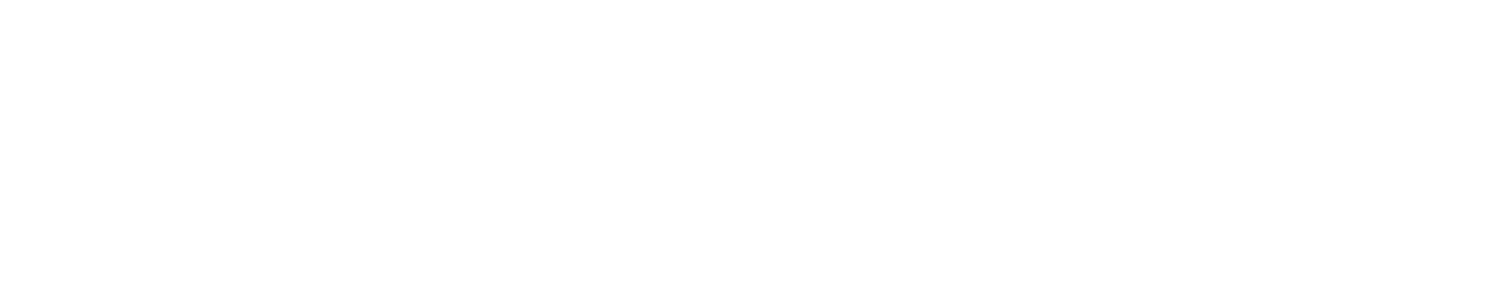
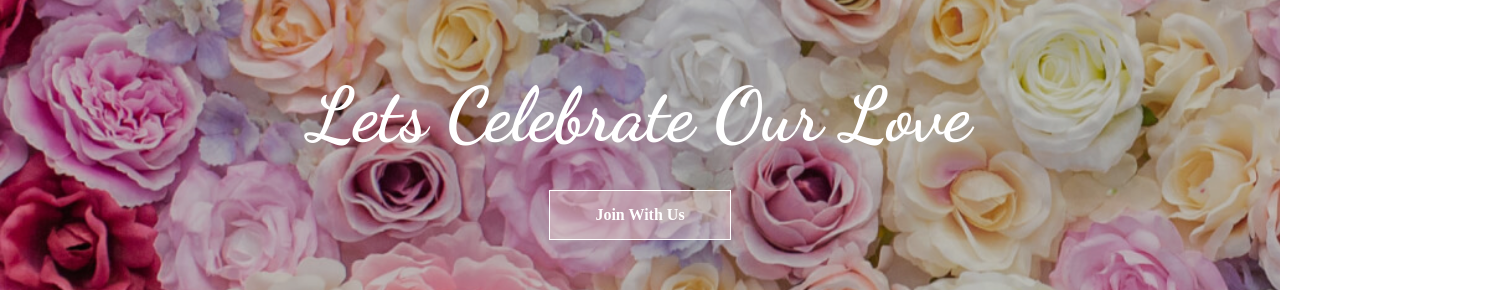
Before and after one commit to yugako/wedding-landing, a React (Create React App) app: page / in a window 1280 px wide. Shown: the part 2225-2515 px from the top of the page, 1497 px wide, since content can reach past the window. Before the commit the page ends 2049 px from the top, so only its background shows below. Built offline with nearby package versions, Linux system fonts and the light colour scheme.

Commit message:
feat: add block with google form

```diff
--- a/src/App.js
+++ b/src/App.js
@@ -1,13 +1,18 @@
 import './App.scss';
 import {BannerComponent} from "./components/banner/banner.component";
 import {GalleryComponent} from "./components/gallery/gallery.component";
+import {JoinUsComponent} from "./components/join-us/join-us.component";
 
 function App() {
   return (
-    <main className="app-container">
-        <BannerComponent />
-        <GalleryComponent />
-    </main>
+      <>
+          <main className="app-container">
+              <BannerComponent />
+              <GalleryComponent />
+          </main>
+          <JoinUsComponent />
+      </>
+
   );
 }
 
--- a/src/components/banner/banner.component.scss
+++ b/src/components/banner/banner.component.scss
@@ -3,6 +3,7 @@
   align-items: center;
   position: relative;
   padding: 120px 0;
+  overflow: hidden;
 
   @media(max-width: 991px) {
     padding-bottom: 60px;
--- a/src/components/count-down/count-down.component.scss
+++ b/src/components/count-down/count-down.component.scss
@@ -16,10 +16,6 @@
     justify-content: center;
     flex-direction: column;
     align-items: center;
-
-    @media (max-width: 992px) {
-      width: 50%;
-    }
 
     &::after {
       content: '';
--- /dev/null
+++ b/src/components/join-us/join-us.component.js
@@ -0,0 +1,13 @@
+import CallToActionImage from '../../assets/call-to-action.jpeg';
+import './join-us.component.scss';
+
+export function JoinUsComponent() {
+    return (
+        <div className="join-us" style={{backgroundImage: `url(${CallToActionImage})`}}>
+           <div className="app-container">
+               <h2 className="join-us__title">Lets Celebrate Our Love</h2>
+               <a className="join-us__link" href="https://forms.gle/Ph4wMCndR8XtH5RT6" target="_blank">Join with us</a>
+           </div>
+        </div>
+    )
+}
--- /dev/null
+++ b/src/components/join-us/join-us.component.scss
@@ -0,0 +1,50 @@
+.join-us {
+  padding: 220px 0;
+  position: relative;
+  background-repeat: no-repeat;
+  background-size: cover;
+  margin-top: 40px;
+  text-align: center;
+
+  &::after {
+    content: '';
+    width: 100%;
+    height: 100%;
+    background-color: rgba(0 0 0 / 20%);
+    position: absolute;
+    top: 0;
+    left: 0;
+  }
+
+  &__title {
+    font-size: 75px;
+    color: #fff;
+    margin: 10px 0 30px;
+    position: relative;
+    z-index: 2;
+    font-family: var(--secondary-font);
+    text-align: center;
+  }
+
+  &__link {
+    background: rgba(223,202,204,.5);
+    color: #fff;
+    display: inline-block;
+    font-weight: 600;
+    padding: 15px 45px;
+    text-transform: capitalize;
+    -webkit-backface-visibility: hidden;
+    font-size: 16px;
+    transition: all .3s ease-in-out;
+    border: 1px solid #fff;
+    z-index: 1;
+    position: relative;
+    text-decoration: none;
+
+    &:hover {
+      background: #d5babd;
+      color: #fff;
+      border-color: #dfcacc;
+    }
+  }
+}
--- a/src/components/title/section-title.component.scss
+++ b/src/components/title/section-title.component.scss
@@ -5,10 +5,10 @@
   margin: 0;
   font-weight: 500;
   color: var(--color-text);
-  padding-bottom: 20px;
   position: relative;
   display: block;
   text-align: center;
+  padding: 0 16px 20px;
 
   &__img {
     max-width: 32px;
--- a/src/index.css
+++ b/src/index.css
@@ -1,8 +1,5 @@
 body {
   overflow-x: hidden;
+  margin: 0;
+  padding: 0;
 }
-
-code {
-  font-family: source-code-pro, Menlo, Monaco, Consolas, 'Courier New',
-    monospace;
-}
```
Also changed, not shown: src/assets/call-to-action.jpeg (added).
